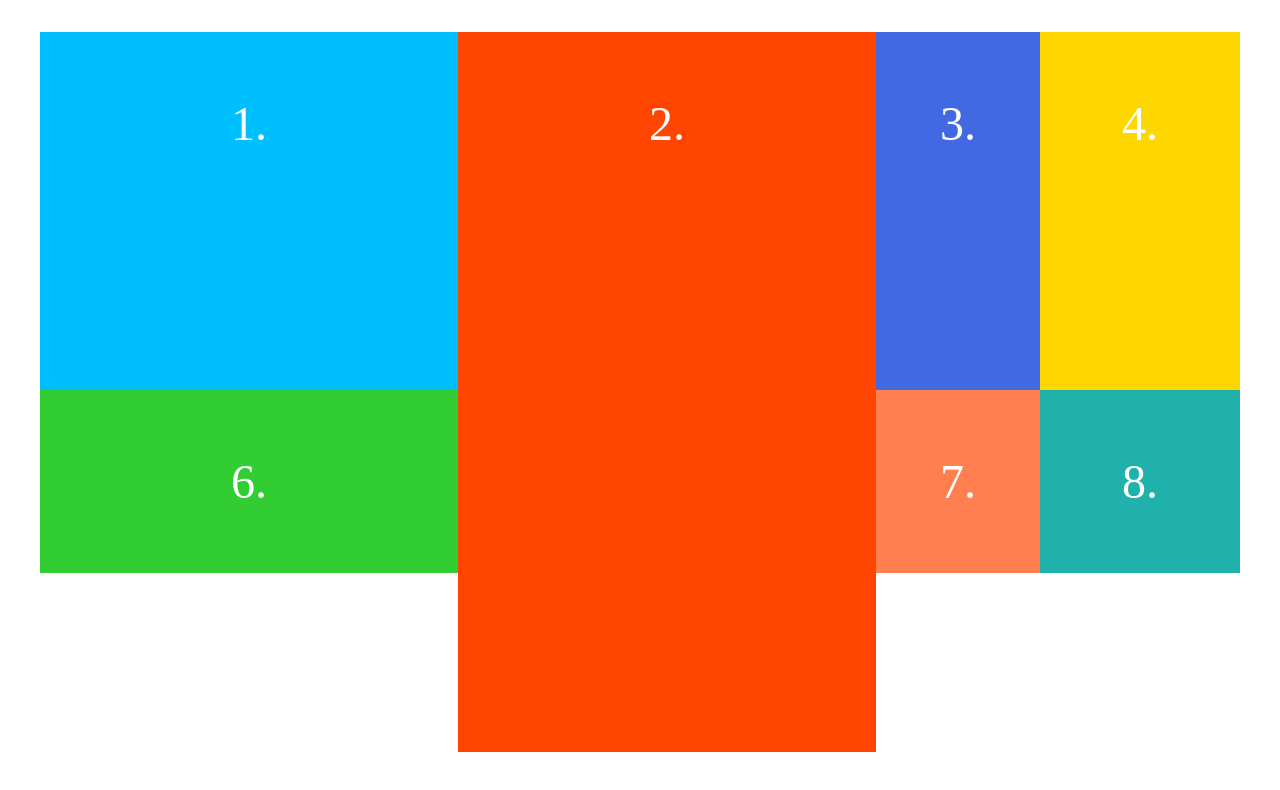
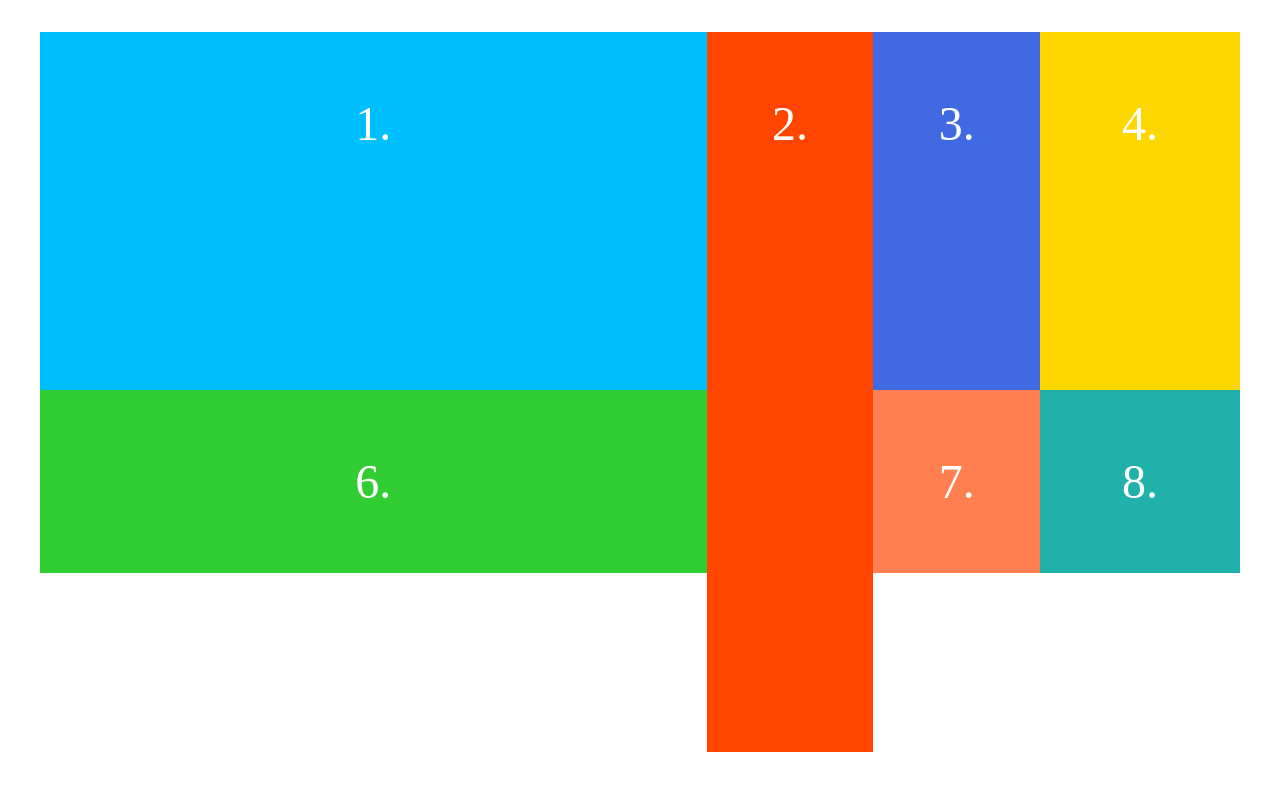
Before and after one commit to Spacemandomains/Gridsandbox, a plain HTML site: page index.html in a window 1280 px wide. Drawn offline with Linux system fonts and the light colour scheme.

Commit message:
Update index.html

```diff
--- a/index.html
+++ b/index.html
@@ -12,7 +12,7 @@
   grid-template-rows: 1fr 1fr 1fr;
 }
       .container {
-  grid-template-columns: 4fr 4fr 1fr 200px;
+  grid-template-columns: 4fr 1fr 1fr 200px;
   grid-template-rows: 2fr 1fr 1fr;
 }
 .cell {
```
